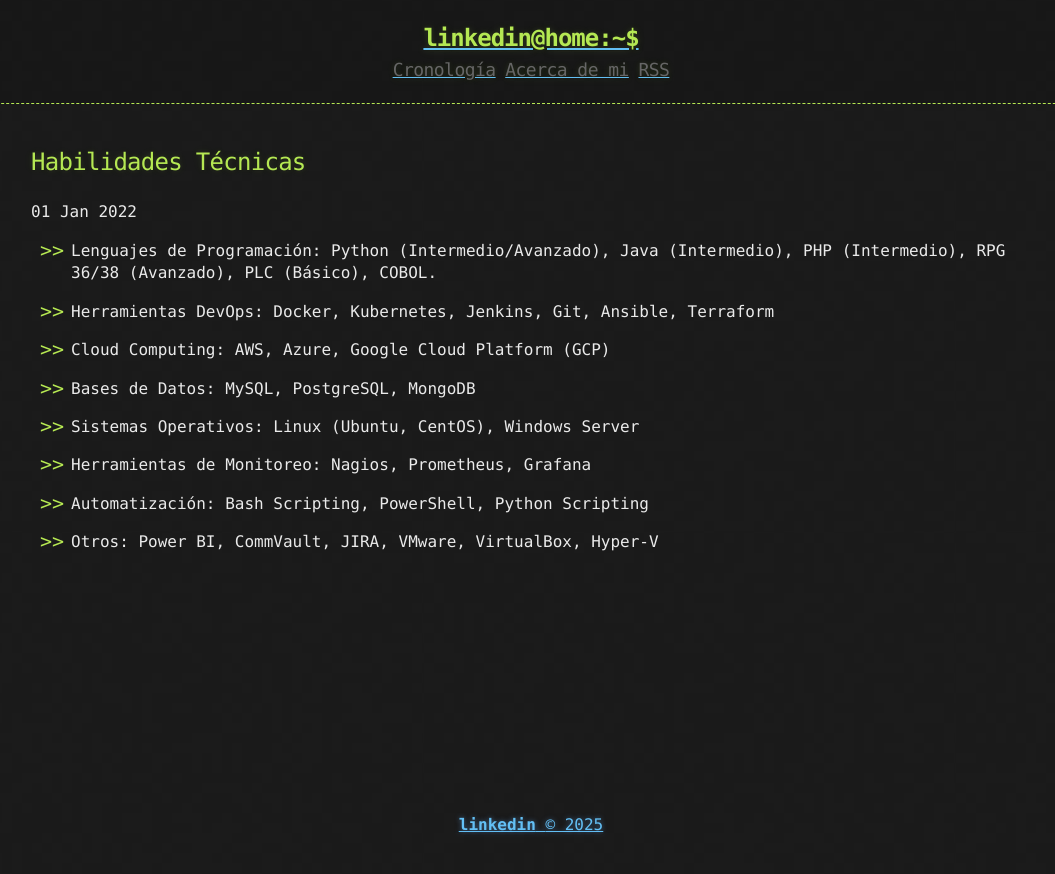
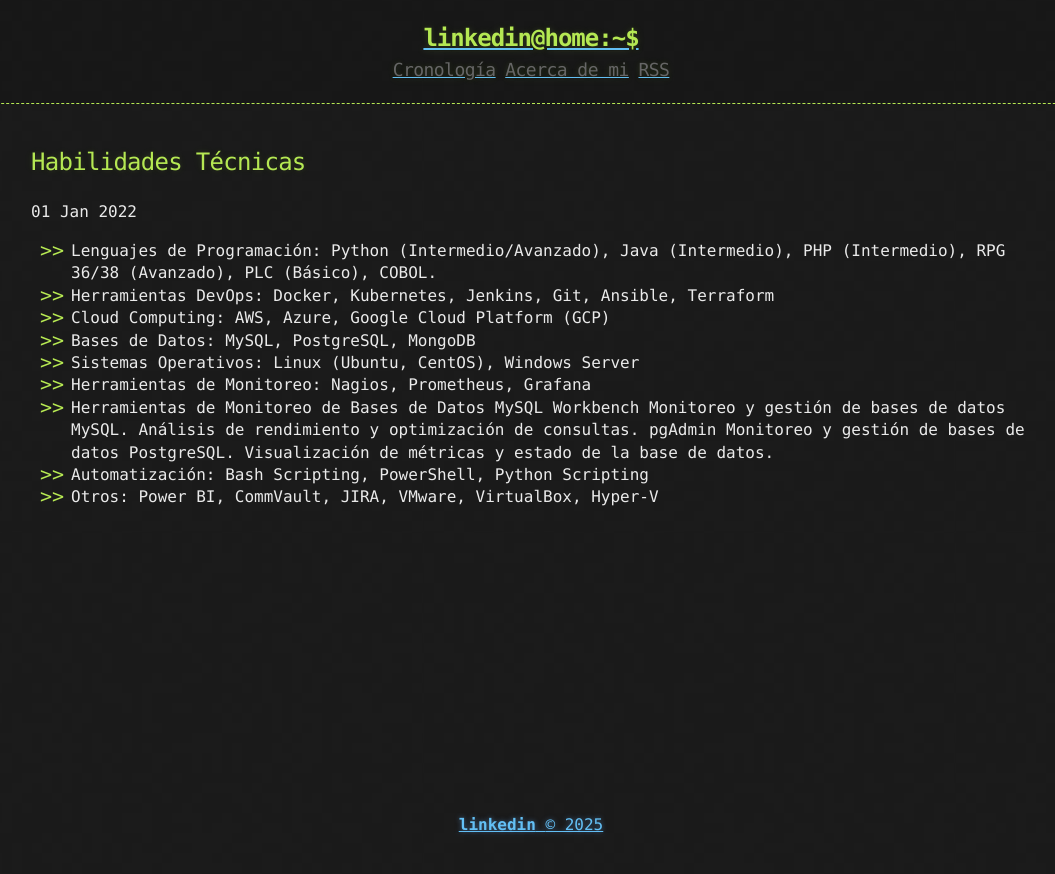
Before and after one commit to parramiguel/parramiguel.github.io, a Jekyll site: the page built from _posts/2022-01-01-Servicio-Tecnico.md, in a window 1280 px wide. Shown: the top 874 px of the page, without its empty margins (109-1164 px from the left). Built offline with Jekyll 4.4.1, drawn with Linux system fonts in a browser that asks for light colours.

Commit message:
CV actualizado

```diff
--- a/_posts/2022-01-01-Servicio-Tecnico.md
+++ b/_posts/2022-01-01-Servicio-Tecnico.md
@@ -4,17 +4,17 @@ published: true
 ---
 
  - Lenguajes de Programación: Python (Intermedio/Avanzado), Java (Intermedio), PHP (Intermedio), RPG 36/38 (Avanzado), PLC (Básico), COBOL.
-
 - Herramientas DevOps: Docker, Kubernetes, Jenkins, Git, Ansible, Terraform
-
 - Cloud Computing: AWS, Azure, Google Cloud Platform (GCP)
-
 - Bases de Datos: MySQL, PostgreSQL, MongoDB
-
 - Sistemas Operativos: Linux (Ubuntu, CentOS), Windows Server
-
 - Herramientas de Monitoreo: Nagios, Prometheus, Grafana
-
+- Herramientas de Monitoreo de Bases de Datos
+  MySQL Workbench
+      Monitoreo y gestión de bases de datos MySQL.
+  Análisis de rendimiento y optimización de consultas.
+      pgAdmin
+  Monitoreo y gestión de bases de datos PostgreSQL.
+      Visualización de métricas y estado de la base de datos.
 - Automatización: Bash Scripting, PowerShell, Python Scripting
-
 - Otros: Power BI, CommVault, JIRA, VMware, VirtualBox, Hyper-V
```
